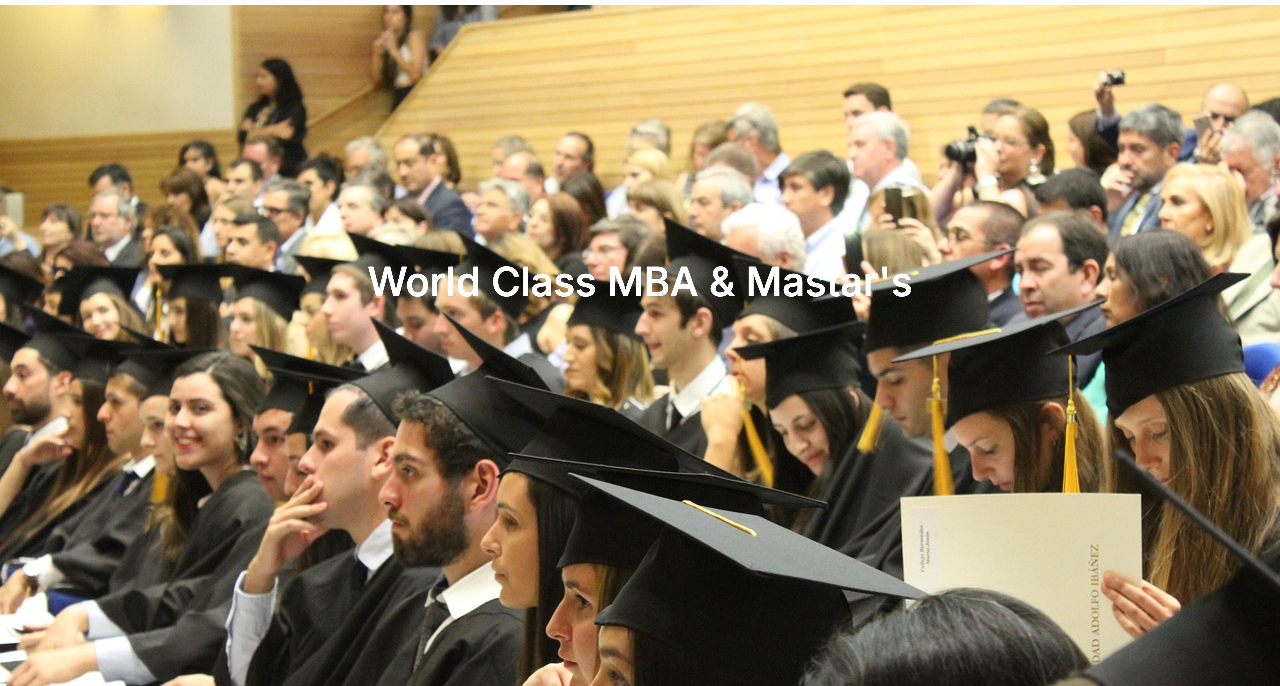
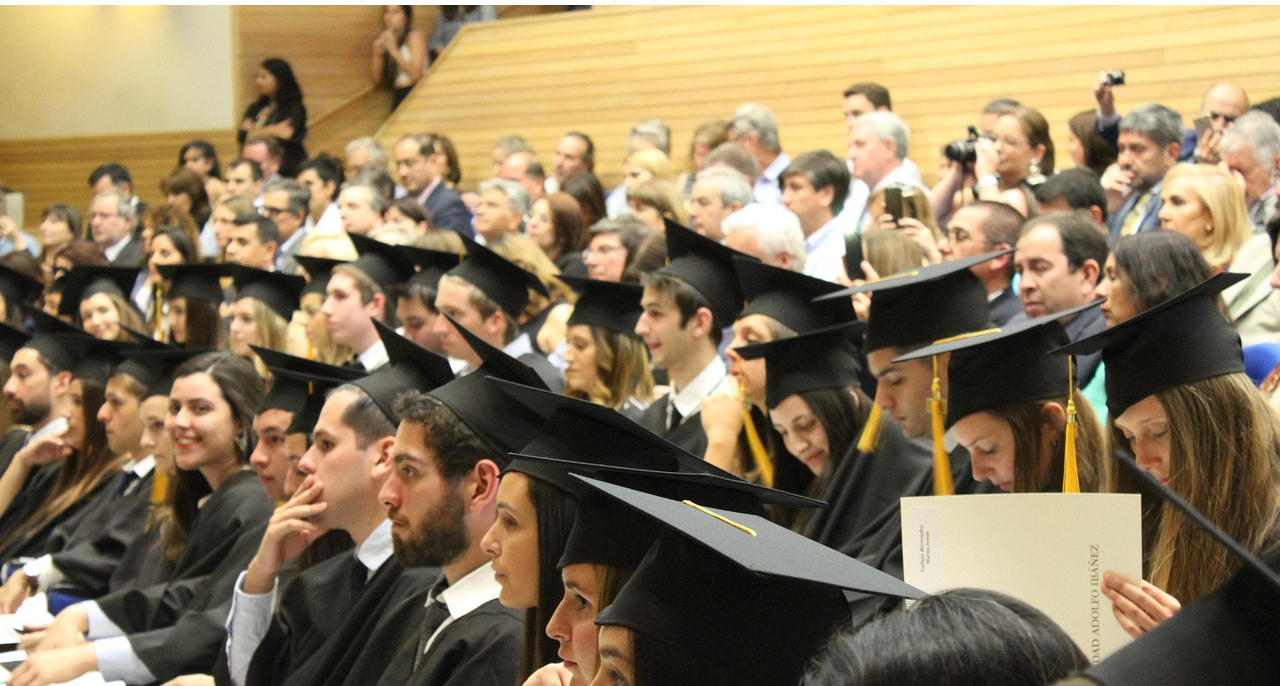
Before and after one commit to kmalaminstd123/mba-uk-redesign, a plain HTML site: page index.html in a window 1280 px wide. Shown: the part 114-800 px from the top of the page. Drawn offline with nearby package versions, Linux system fonts and the light colour scheme.

Commit message:
Update index.html

```diff
--- a/index.html
+++ b/index.html
@@ -177,7 +177,7 @@
 
             <div data-src="./images/slider-one.png">
                 <img loading="lazy" src="./images/slider-one.png">
-                <h1>World Class MBA & Mastar's</h1>
+
                 <div class="camera_caption h-100 d-flex justify-content-center align-items-center bg-transparent">
 
                 </div>
@@ -186,42 +186,42 @@
             <div data-src="./images/slider-two.png">
                 <img loading="lazy" src="./images/slider-two.png">
                 <div class="camera_caption h-100 d-flex justify-content-center align-items-center bg-transparent">
-                    <h1>World Class MBA & Mastar's</h1>
+
                 </div>
             </div>
 
             <div data-src="./images/slider-three.png">
                 <img loading="lazy" src="./images/slider-three.png">
                 <div class="camera_caption h-100 d-flex justify-content-center align-items-center bg-transparent">
-                    <h1>World Class MBA & Mastar's</h1>
+
                 </div>
             </div>
 
             <div data-src="./images/slider-four.png">
                 <img loading="lazy" src="./images/slider-four.png">
                 <div class="camera_caption h-100 d-flex justify-content-center align-items-center bg-transparent">
-                    <h1>World Class MBA & Mastar's</h1>
+
                 </div>
             </div>
 
             <div data-src="./images/slider-five.png">
                 <img loading="lazy" src="./images/slider-five.png">
                 <div class="camera_caption h-100 d-flex justify-content-center align-items-center bg-transparent">
-                    <h1>World Class MBA & Mastar's</h1>
+
                 </div>
             </div>
 
             <div data-src="./images/slider-six.png">
                 <img loading="lazy" src="./images/slider-six.png">
                 <div class="camera_caption h-100 d-flex justify-content-center align-items-center bg-transparent">
-                    <h1>World Class MBA & Mastar's</h1>
+
                 </div>
             </div>
 
             <div data-src="./images/slider-seven.png">
                 <img loading="lazy" src="./images/slider-seven.png">
                 <div class="camera_caption h-100 d-flex justify-content-center align-items-center bg-transparent">
-                    <h1>World Class MBA & Mastar's</h1>
+
                 </div>
             </div>
 
@@ -633,7 +633,6 @@
     <!-- offers tab end -->
 
     <!-- features of mba mastar's start -->
-
     <section id="mba-master-feature" class="tab-feature-section" style="background-image: url('https://www.mba-edu.uk/img/MBA-Master%27%20er%20Fiture.jpg'); margin-top: 100px;">
         <div class="feature-overlay">
           <div class="container">
@@ -655,7 +654,6 @@
           </div>
         </div>
     </section>
-
     <!-- features of mba mastar's end -->
 
     <!-- footer top part start -->
```
